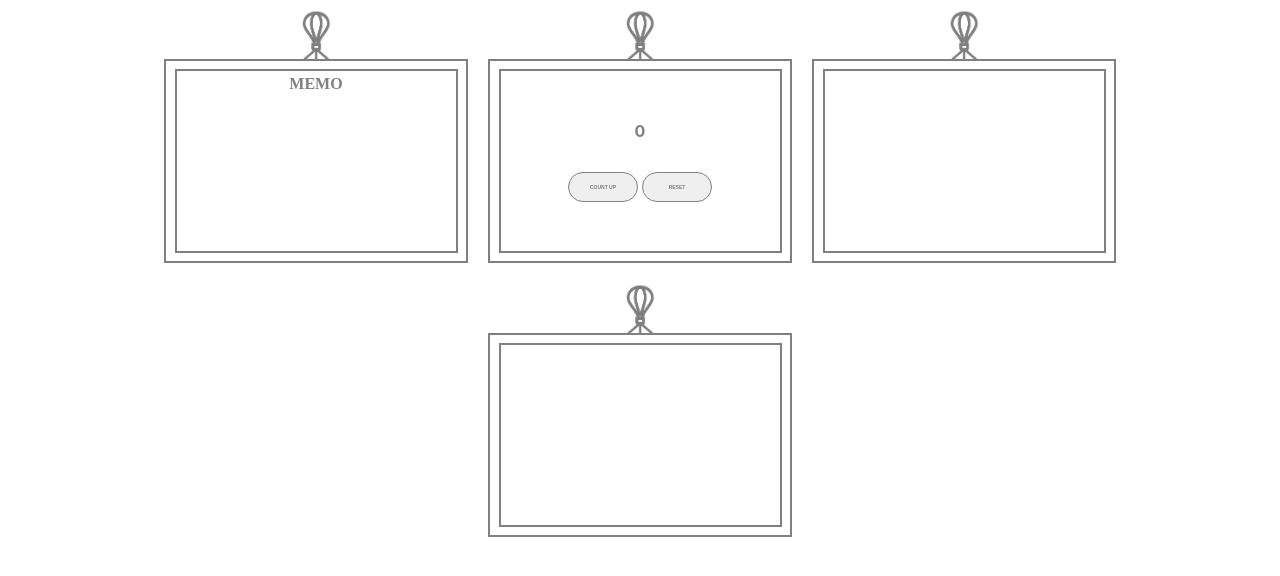
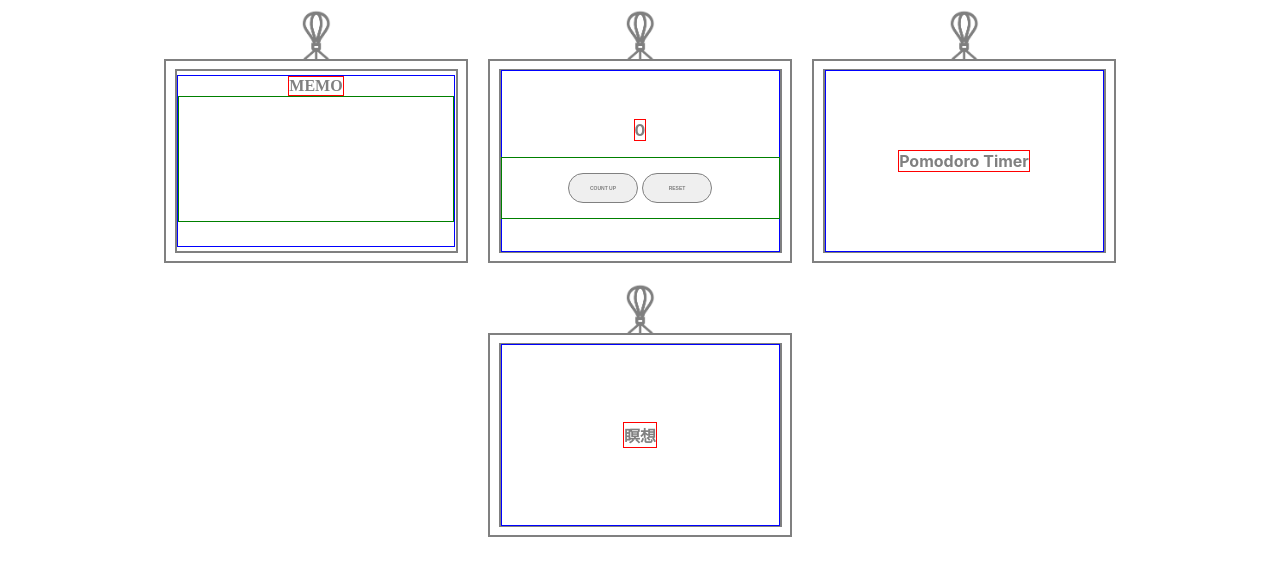
Before and after one commit to ss473901/portfolio, a React (Create React App) app: page / in a window 1280 px wide. Shown: the part 173-749 px from the top of the page. Built offline with nearby package versions, Linux system fonts and the light colour scheme.

Commit message:
fix style

```diff
--- a/package.json
+++ b/package.json
@@ -6,6 +6,7 @@
     "@emotion/react": "^11.7.1",
     "@emotion/styled": "^11.6.0",
     "@material-ui/core": "^4.12.3",
+    "@mui/icons-material": "^5.4.1",
     "@mui/material": "^5.4.1",
     "@reduxjs/toolkit": "^1.7.1",
     "@testing-library/jest-dom": "^4.2.4",
--- a/src/components/Atoms/card/Counter.jsx
+++ b/src/components/Atoms/card/Counter.jsx
@@ -32,11 +32,15 @@ const SWrapper = styled.div`
   justify-content: center;
   height: 100%;
   width: 100%;
+
+  border: 1px solid blue;
 `;
 
 const SP = styled.p`
   color: grey;
   font-weight: bold;
+
+  border: 1px solid red;
 `;
 
 const SContainer = styled.div`
@@ -46,6 +50,8 @@ const SContainer = styled.div`
   justify-content: center;
   height: 60px;
   width: 100%;
+
+  border: 1px solid green;
 `;
 
 const SButton = styled.button`
--- /dev/null
+++ b/src/components/Atoms/card/Meditation.jsx
@@ -0,0 +1,27 @@
+import styled from "styled-components";
+
+export const Meditation = () => {
+  return (
+    <SContainer>
+      <SP>瞑想</SP>
+    </SContainer>
+  );
+};
+
+const SContainer = styled.div`
+  display: flex;
+  flex-direction: column;
+  align-items: center;
+  justify-content: center;
+  height: 100%;
+  width: 100%;
+
+  border: 1px solid blue;
+`;
+
+const SP = styled.p`
+  color: grey;
+  font-weight: bold;
+
+  border: 1px solid red;
+`;
--- a/src/components/Atoms/card/TextArea.jsx
+++ b/src/components/Atoms/card/TextArea.jsx
@@ -1,3 +1,7 @@
+import * as React from "react";
+import { green } from "@mui/material/colors";
+import Icon from "@mui/material/Icon";
+
 import styled from "styled-components";
 
 export const TextArea = () => {
@@ -6,6 +10,11 @@ export const TextArea = () => {
       <SContainer>
         <SLabel>MEMO</SLabel>
         <STextarea />
+        <Icon
+          baseClassName="fas"
+          className="fa-plus-circle"
+          sx={{ color: green[500] }}
+        />
       </SContainer>
     </>
   );
@@ -15,6 +24,8 @@ const SContainer = styled.div`
   flex-direction: column;
   align-items: center;
   justify-content: center;
+
+  border: 1px blue solid;
 `;
 
 const SLabel = styled.label`
@@ -24,17 +35,21 @@ const SLabel = styled.label`
   font-family: "Lobster", cursive;
   font-family: "Rampart One", cursive;
   font-weight: bold;
+
+  border: 1px red solid;
 `;
 
 const STextarea = styled.textarea`
   max-width: 100%;
   border: none;
   line-height: 1.5;
-  height: 150px;
+  height: 120px;
   width: 270px;
   outline: none;
   resize: none;
   color: grey;
   font-family: "Rampart One", cursive;
   font-weight: bold;
+
+  border: 1px green solid;
 `;
--- /dev/null
+++ b/src/components/Atoms/card/Timer.jsx
@@ -0,0 +1,28 @@
+import styled from "styled-components";
+
+export const Timer = () => {
+  return (
+    <>
+      <SContainer>
+        <SP>Pomodoro Timer</SP>
+      </SContainer>
+    </>
+  );
+};
+const SContainer = styled.div`
+  display: flex;
+  flex-direction: column;
+  align-items: center;
+  justify-content: center;
+  height: 100%;
+  width: 100%;
+
+  border: 1px solid blue;
+`;
+
+const SP = styled.p`
+  color: grey;
+  font-weight: bold;
+
+  border: 1px solid red;
+`;
--- a/src/components/pages/Home.jsx
+++ b/src/components/pages/Home.jsx
@@ -5,6 +5,8 @@ import { Card } from "../atoms/card/Card";
 import { TextArea } from "../atoms/card/TextArea";
 import { Header } from "../atoms/layout/Header";
 import { Counter } from "../atoms/card/Counter";
+import { Timer } from "../atoms/card/Timer";
+import { Meditation } from "../atoms/card/Meditation";
 
 export const Home = () => {
   return (
@@ -18,8 +20,12 @@ export const Home = () => {
         <Card>
           <Counter />
         </Card>
-        <Card />
-        <Card />
+        <Card>
+          <Timer />
+        </Card>
+        <Card>
+          <Meditation />
+        </Card>
       </SContainer>
       <Footer />
     </>
```
Also changed, not shown: 2 other files (tests, documents, lock files or other folders).
